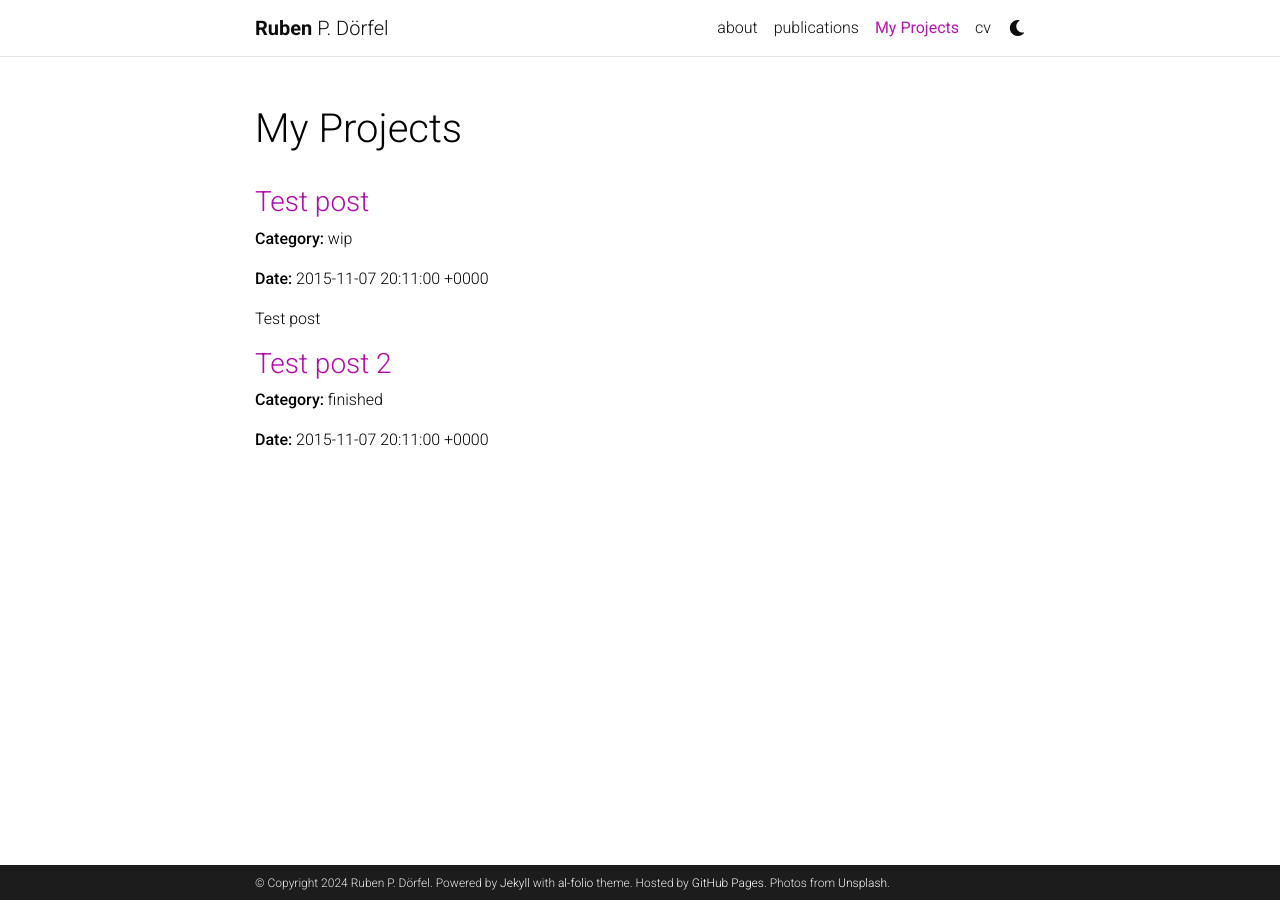
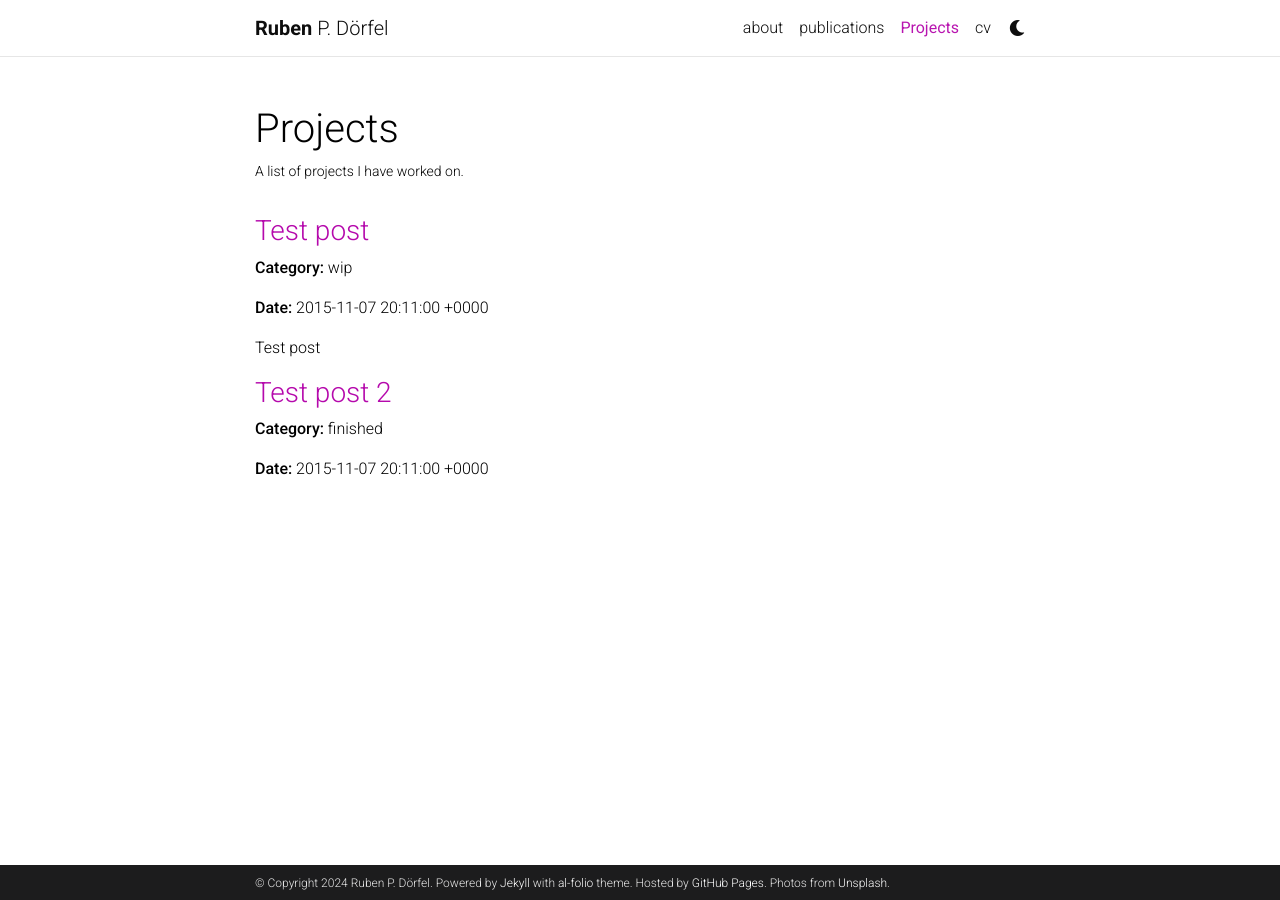
Before and after one commit to RDoerfel/rdoerfel.github.io, a Jekyll site: the page built from _pages/projects.md, in a window 1280 px wide. Built offline with Jekyll 4.4.1, drawn with Linux system fonts in a browser that asks for light colours; comment, search, counter and statistics services are not loaded; a style sheet for code colours, icons or effects is not loaded.

Commit message:
add description to projects

```diff
--- a/_pages/projects.md
+++ b/_pages/projects.md
@@ -1,6 +1,7 @@
 ---
 layout: page
-title: My Projects
+title: Projects
+description: "A list of projects I have worked on."
 permalink: /projects/
 nav: true
 nav_order: 3
```
